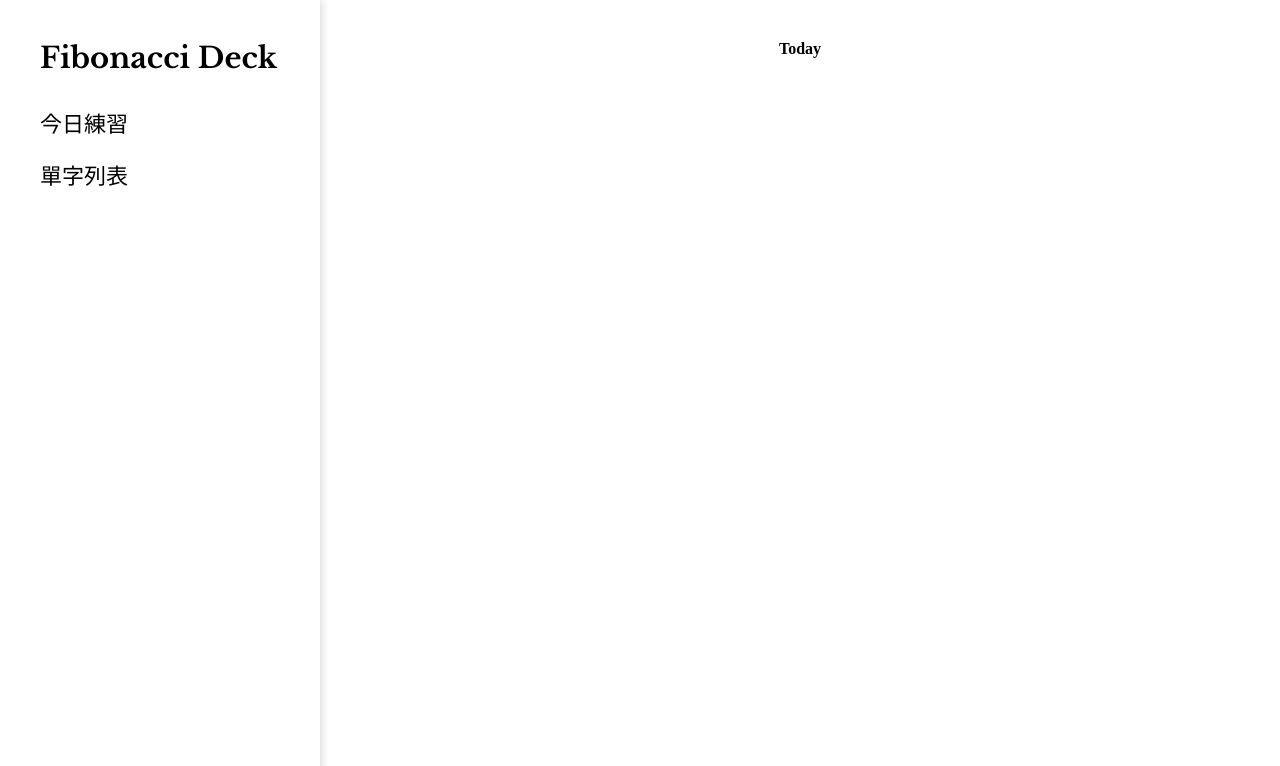
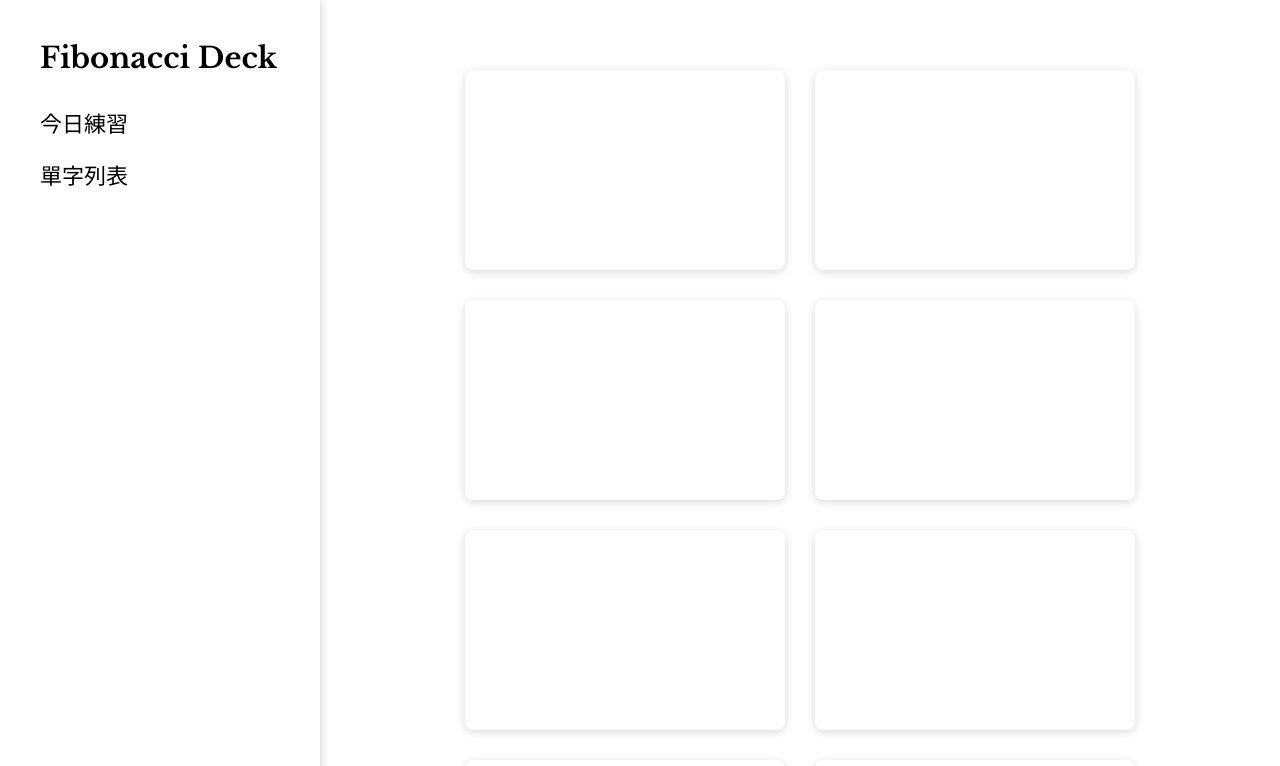
Before and after one commit to tingwoo/Fibonacci-Deck, a React (Create React App) app: page / in a window 1280 px wide. Shown: the top 766 px of the page. Built offline with nearby package versions, Linux system fonts and the light colour scheme.

Commit message:
card prototype

```diff
--- /dev/null
+++ b/src/components/Card.js
@@ -0,0 +1,19 @@
+import {useState} from 'react'
+import '../pages/Today.css'
+
+function Card() {
+    const [flip, setFlip] = useState(false);
+    return (
+        <div className={`card ${flip ? 'flip' : ''}`} onClick={() => setFlip(!flip)}>
+            <div className="card-front">
+                {/* <p className="zh" style={{fontSize : "0.1em", verticalAlign: "middle", lineHeight: "10em" }}>沒翻</p> */}
+            </div>
+
+            <div className="card-back">
+                <p className="zh" style={{fontSize : "0.1em", verticalAlign: "middle", lineHeight: "10em" }}>翻開了</p>
+            </div>
+        </div>
+    );
+}
+
+export default Card;
--- /dev/null
+++ b/src/components/CardColumn.js
@@ -0,0 +1,17 @@
+import '../pages/Today.css'
+import Card from './Card'
+
+function CardColumn() {
+    return (
+        <div className="card-column">
+            <Card />
+            <Card />
+            <Card />
+            <Card />
+            <Card />
+            <Card />
+        </div>
+    );
+}
+
+export default CardColumn;
--- a/src/components/Sidebar.css
+++ b/src/components/Sidebar.css
@@ -26,6 +26,5 @@
 }
 
 .sidebar-option:hover{
-    width: 100px;
-    font-size: 23px;
+    transform: scale(1.05);
 }
--- a/src/components/Sidebar.js
+++ b/src/components/Sidebar.js
@@ -7,9 +7,6 @@ function Sidebar() {
             <h1 className="sidebar-title ti">Fibonacci Deck</h1>
             <h2 className="sidebar-option zh"><Link to="/    " style={{ textDecoration: 'none', color: "#000000" }}>今日練習</Link></h2>
             <h2 className="sidebar-option zh"><Link to="/list" style={{ textDecoration: 'none', color: "#000000" }}>單字列表</Link></h2>
-            {/* <a href="url"><h2 className="sidebar-option zh">今日練習</h2></a>
-            <h2 className="sidebar-option zh"><a href="url">今日練習</a></h2>
-            <h2 className="sidebar-option zh"><a href="url">單字列表</a></h2> */}
         </div>
     );
 }
--- /dev/null
+++ b/src/pages/Today.css
@@ -0,0 +1,55 @@
+.card-columns{
+    display: inline-block;
+    /* width: auto; */
+    /* align: center; */
+    /* display: block; */
+}
+
+.card-column{
+    /* width: 49%; */
+    display: inline-block;
+    padding: 0px 0px;
+}
+
+/* https://www.youtube.com/watch?v=hEtZ040fsD8 */
+
+.card{
+    position: relative;
+    font-size: 200px;
+    text-align: center;
+    /* background-color: #FCFCFC; */
+    width: 1.6em;
+    height: 1em;
+    margin: 30px 15px;
+    border-radius: 0.04em;
+    box-shadow: 0px 2px 10px 0px rgba(0, 0, 0, 0.15);
+    transition: 0.3s;
+    transform: rotateY(var(--rotate-y, 0)) scale(var(--card-scale, 1));
+
+    transform-style: preserve-3d;
+}
+
+.card.flip{
+    --rotate-y: 180deg;
+}
+
+.card .card-front,
+.card .card-back{
+    /* position: absolute; */
+    backface-visibility: hidden;
+}
+
+.card .card-back{
+    transform: rotateY(180deg);
+}
+
+/* hover : times 1.05 */
+.card:hover{
+    --card-scale: 1.05;
+    box-shadow: 0px 2px 20px 0px rgba(0, 0, 0, 0.15);
+}
+
+.card:active{
+    --card-scale: 1.03;
+    box-shadow: 0px 2px 15px 0px rgba(0, 0, 0, 0.15);
+}
--- a/src/pages/Today.js
+++ b/src/pages/Today.js
@@ -1,6 +1,12 @@
+import './Today.css'
+import CardColumn from '../components/CardColumn'
+
 function Today() {
     return (
-        <h1>Today</h1>
+        <div className="card-columns">
+            <CardColumn />
+            <CardColumn />
+        </div>
     );
 }
 
```
